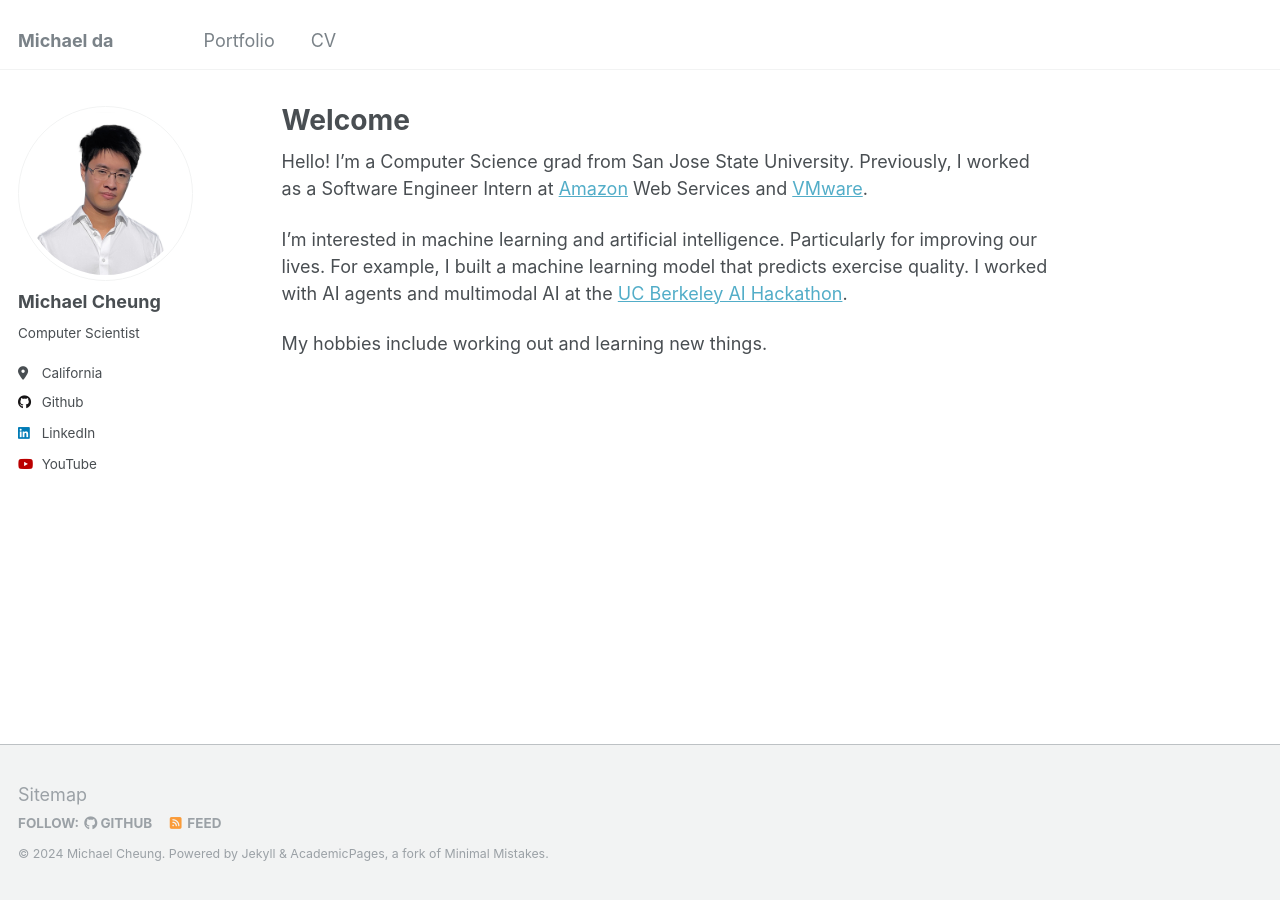
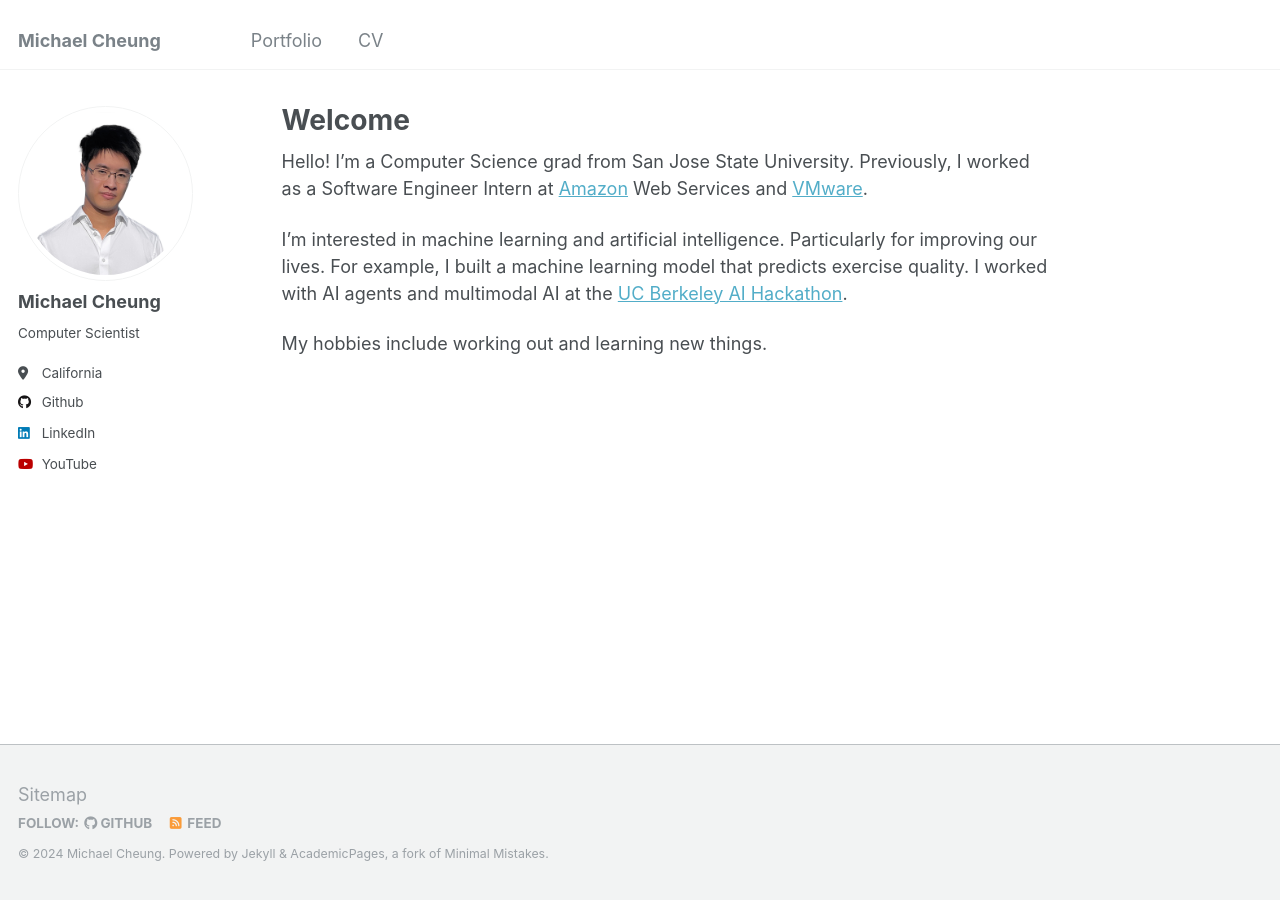
Before and after one commit to cheung0/cheung0.github.io, a Jekyll site: the page built from _pages/about.md, in a window 1280 px wide. Built offline with Jekyll 4.4.1, drawn with Linux system fonts in a browser that asks for light colours.

Commit message:
Update _config.yml

```diff
--- a/_config.yml
+++ b/_config.yml
@@ -8,7 +8,7 @@
 
 # Basic Site Settings
 locale                   : "en-US"
-title                    : "Michael da"
+title                    : "Michael Cheung"
 title_separator          : "-"
 name                     : &name "Michael Cheung"
 description              : &description "Computer Scientist"
```
